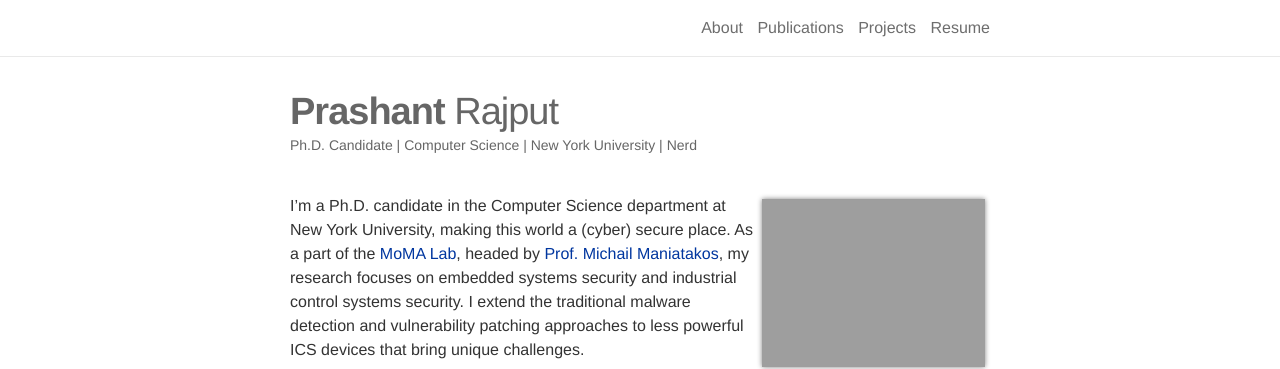
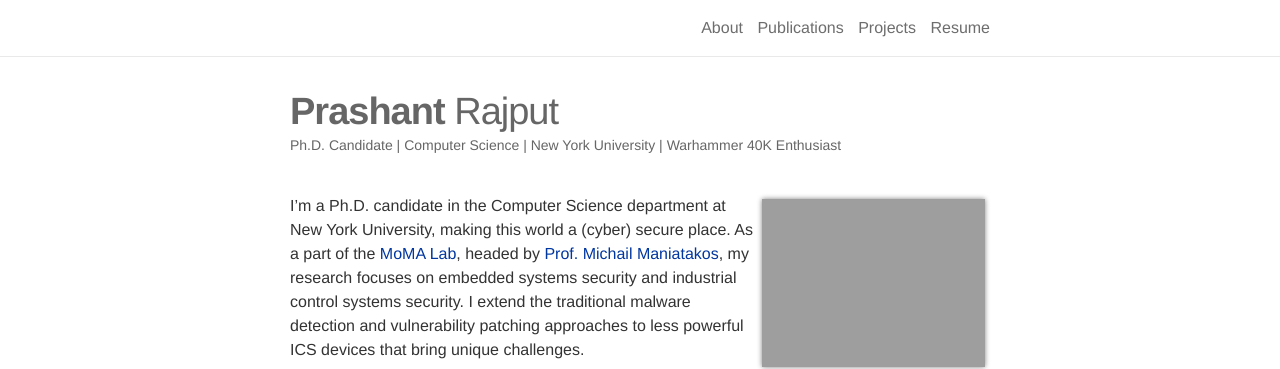
Before and after one commit to starlordphr/starlordphr.github.io, a Jekyll site: the page built from _pages/about.md, in a window 1280 px wide and 900 px high. Shown: the top 369 px of the window. Built offline with Jekyll 4.4.1, drawn with Linux system fonts in a browser that asks for light colours; nearby versions of some CDN libraries; some web fonts are replaced.

Commit message:
Small changes Feb 6, 2021

```diff
--- a/_pages/about.md
+++ b/_pages/about.md
@@ -2,7 +2,7 @@
 layout: about
 permalink: /
 title: <strong>Prashant</strong> Rajput
-description: Ph.D. Candidate | Computer Science | New York University | Nerd
+description: Ph.D. Candidate | Computer Science | New York University | Warhammer 40K Enthusiast
 
 profile:
   align: right
```
Also changed, not shown: _pages/projects.md (+1 -1 lines).
